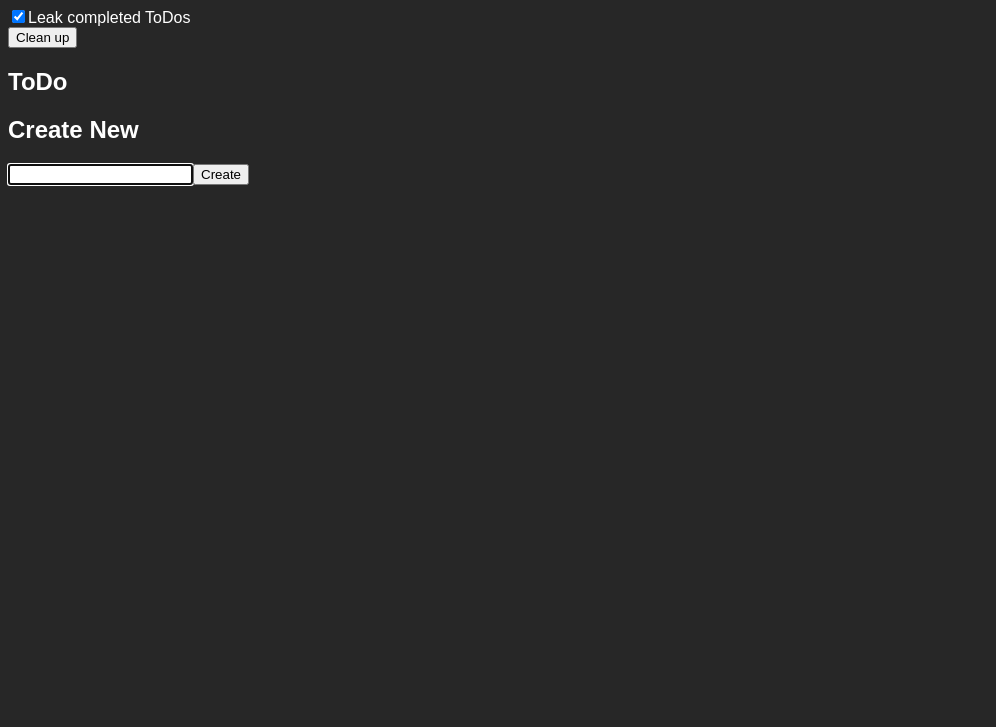
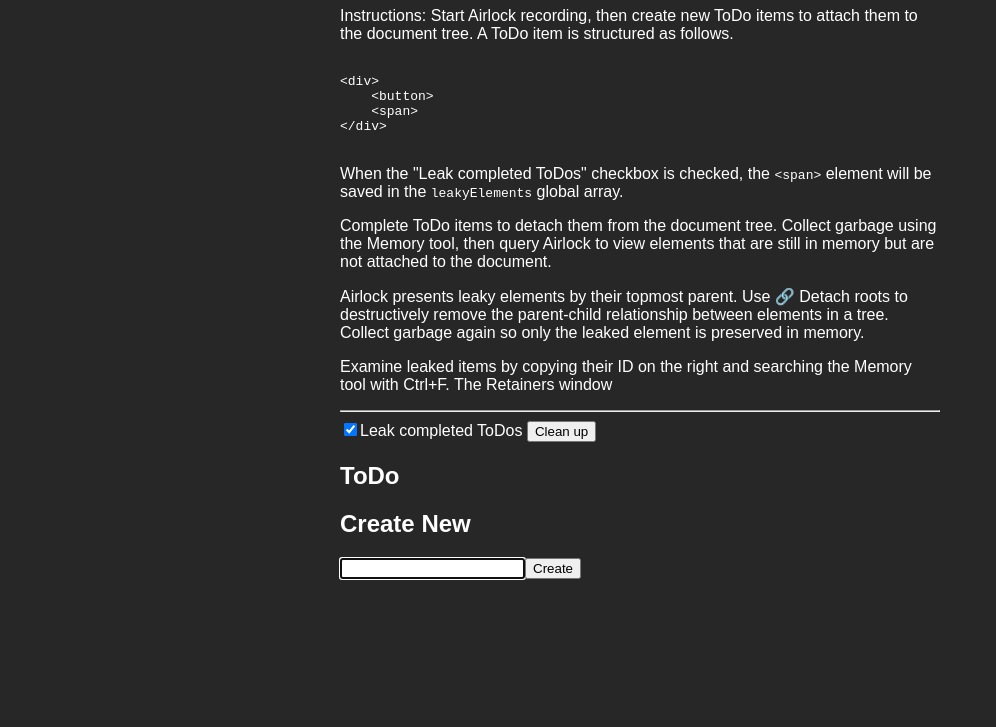
Before and after one commit to brcui/memleak, a website: page src/index.html in a window 1280 px wide. Shown: the part 73-800 px from the top of the page, without its empty margins (0-996 px from the left). Drawn offline with Linux system fonts and the light colour scheme.

Commit message:
Update instruction

```diff
--- a/src/index.html
+++ b/src/index.html
@@ -1,5 +1,6 @@
 <!DOCTYPE html>
 <html>
+
 <head>
     <title>ToDo List Memory Leak Demo</title>
     <style>
@@ -8,20 +9,50 @@
             background-color: #272727;
             color: white;
         }
+
+        #app {
+            width: 600px;
+            margin: auto;
+        }
     </style>
 </head>
+
 <body>
+    <div id="app">
         <h1>ToDo List Memory Leak Demo</h1>
+        <p>
+            Instructions: Start Airlock recording, then create new ToDo items to attach them to the document tree. A ToDo item is structured as follows.
+        </p>
+        <pre><code>
+&lt;div&gt;
+    &lt;button&gt;
+    &lt;span&gt;
+&lt;/div&gt;
+        </pre></code>
+        <p>
+            When the "Leak completed ToDos" checkbox is checked, the <code>&lt;span&gt;</code> element will be saved in the <code>leakyElements</code> global array.
+        </p>
+        <p>
+            Complete ToDo items to detach them from the document tree. Collect garbage using the Memory tool, then query Airlock to view elements that are still in memory but are not attached to the document.
+        </p>
+        <p>
+            Airlock presents leaky elements by their topmost parent. Use 🔗 Detach roots to destructively remove the parent-child relationship between elements in a tree. Collect garbage again so only the leaked element is preserved in memory.
+        </p>
+        <p>
+            Examine leaked items by copying their ID on the right and searching the Memory tool with Ctrl+F. The Retainers window
+        </p>
+        <hr>
         <div>
             <input id="garbage" type="checkbox" checked="checked" />Leak completed ToDos
-        </div>
-        <div>
             <button id="clean">Clean up</button>
         </div>
         <h2>ToDo</h2>
         <div id="list"></div>
         <h2>Create New</h2>
         <input id="input" /><button id="create">Create</button>
+    </div>
+
     <script src="script.js"></script>
 </body>
+
 </html>
--- a/src/script.js
+++ b/src/script.js
@@ -43,7 +43,7 @@
     const container = document.createElement('div');
     container.appendChild(doneButton);
     container.appendChild(todoText);
-    container.setAttribute('data-div-id', `${id++}: ${contents}`);
+    container.setAttribute('data-div-id', `${id}: ${contents}`);
 
     doneButton.addEventListener('click', () => {
         if (container.parentNode) {
```
Lines whose indentation alone changed are shown as unchanged.
